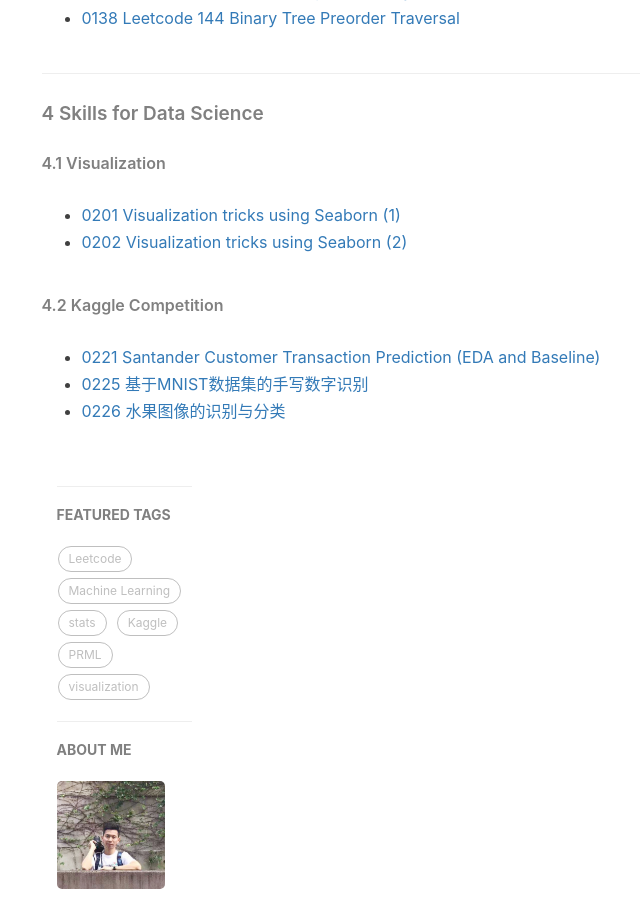
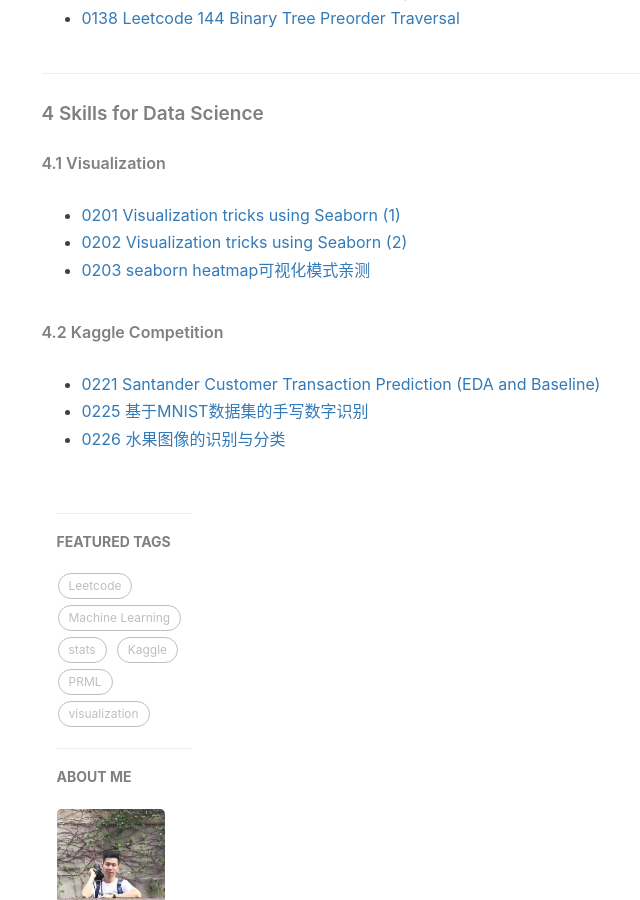
Before and after one commit to ZaccWu/ZaccWu.github.io, a Jekyll site: the page built from list.html, in a window 1280 px wide and 900 px high, scrolled down 2602 px. Shown: the whole window, without its empty margins (126-766 px from the left). Built offline with Jekyll 4.4.1, drawn with Linux system fonts in a browser that asks for light colours; nearby versions of some CDN libraries; comment, search, counter and statistics services are not loaded.

Commit message:
Update list.html

```diff
--- a/list.html
+++ b/list.html
@@ -121,6 +121,7 @@ header-img: "img/post-bg-2015.jpg"
     <ul>
     <li><a href="https://tinky2013.github.io/2019/10/03/Visualization-tricks-using-Seaborn-(1)/">0201 Visualization tricks using Seaborn (1)</a></li>
     <li><a href="https://tinky2013.github.io/2019/10/03/Visualization-tricks-using-Seaborn-(2)/">0202 Visualization tricks using Seaborn (2)</a></li>
+    <li><a href="https://tinky2013.github.io/2019/11/09/seaborn-heatmap%E5%8F%AF%E8%A7%86%E5%8C%96%E6%A8%A1%E5%BC%8F%E4%BA%B2%E6%B5%8B/">0203 seaborn heatmap可视化模式亲测</a></li>
     </ul>
     </p>
 
```
